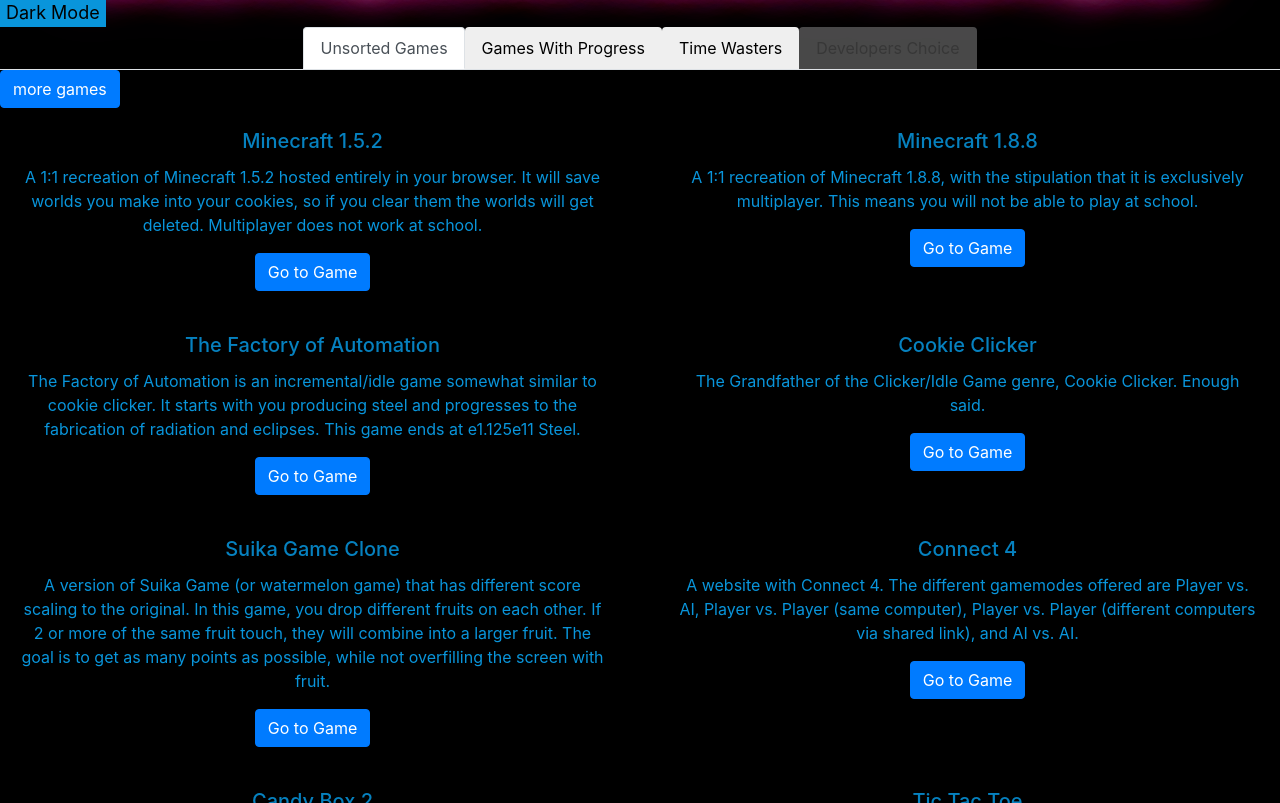
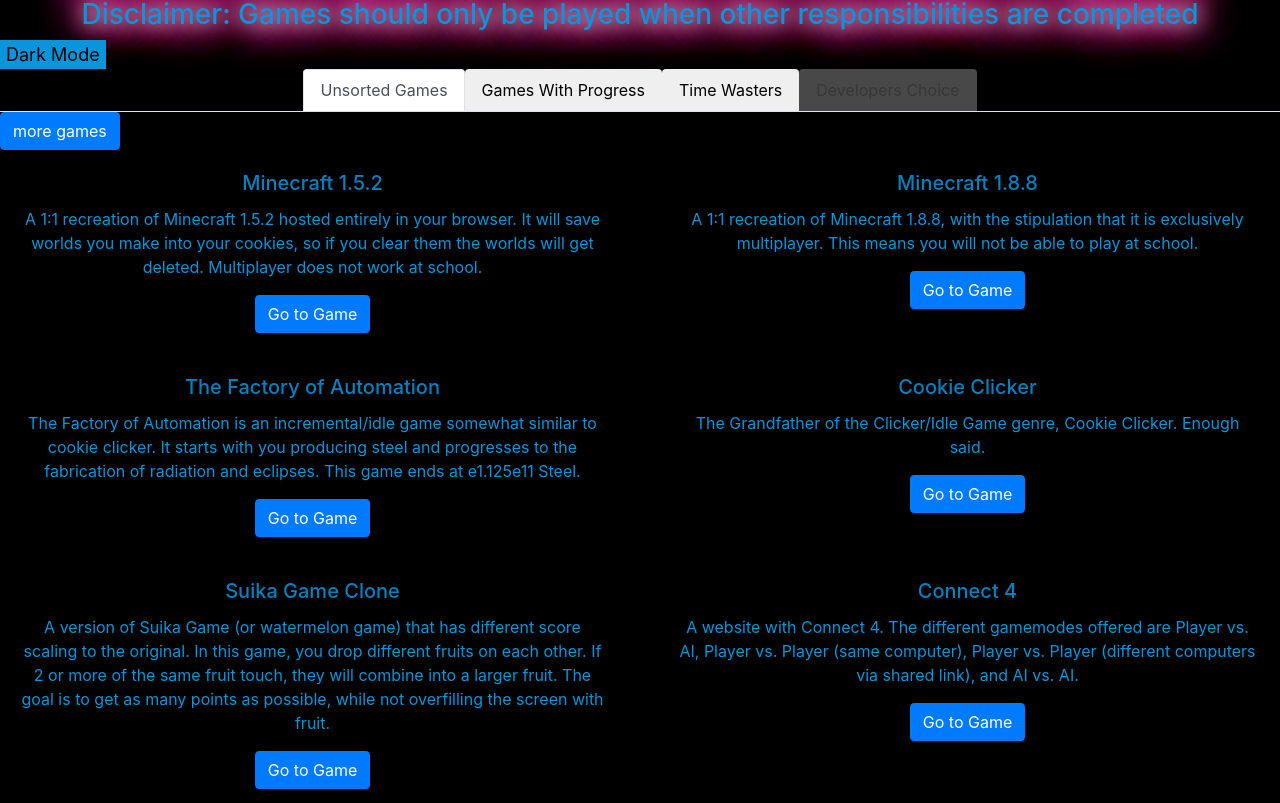
Before and after one commit to angusmcfiffle/angusmcfiffle.github.io, a plain HTML site: page index.html in a window 1280 px wide. Shown: the part 58-861 px from the top of the page. Drawn offline with nearby package versions, Linux system fonts and the light colour scheme.

Commit message:
Update index.html
disclaimer

```diff
--- a/index.html
+++ b/index.html
@@ -16,6 +16,7 @@
 
 <body>
     <h1 class="glow">Welcome to angusmcfiffle's collection of wonderful games!</h1>
+    <h3 class="glow">Disclaimer: Games should only be played when other responsibilities are completed</h3>
     <!-- <button class="button" type="button" onclick="lightMode()">Light Mode</button> -->
     <button class="button" type="button" onclick="darkMode()">Dark Mode</button>
 
```
